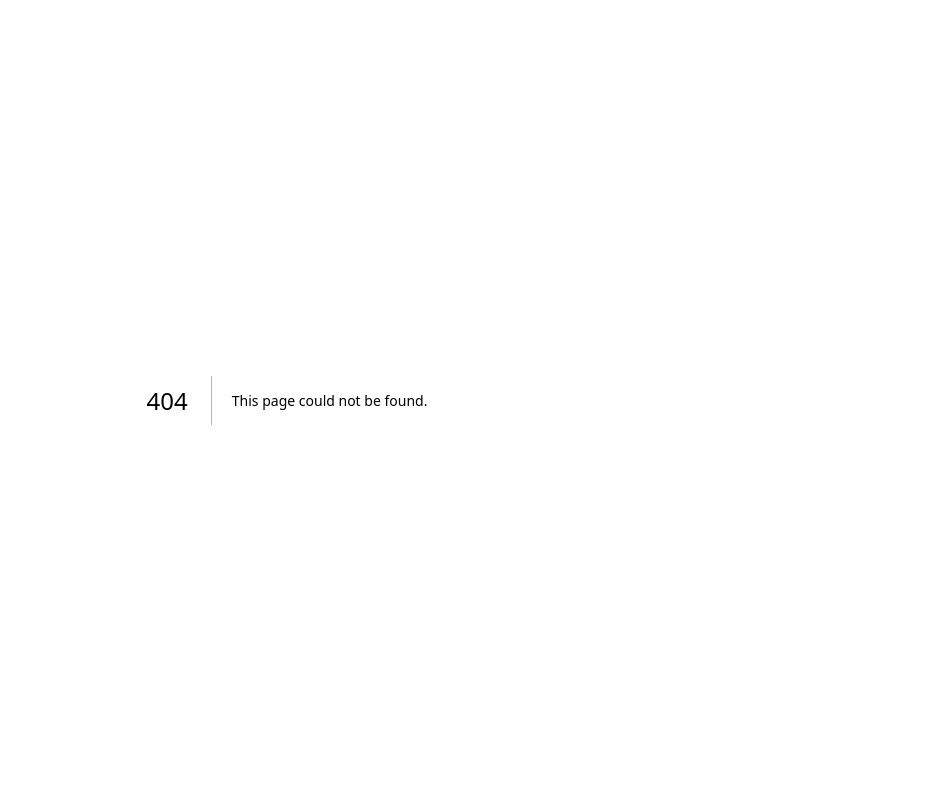
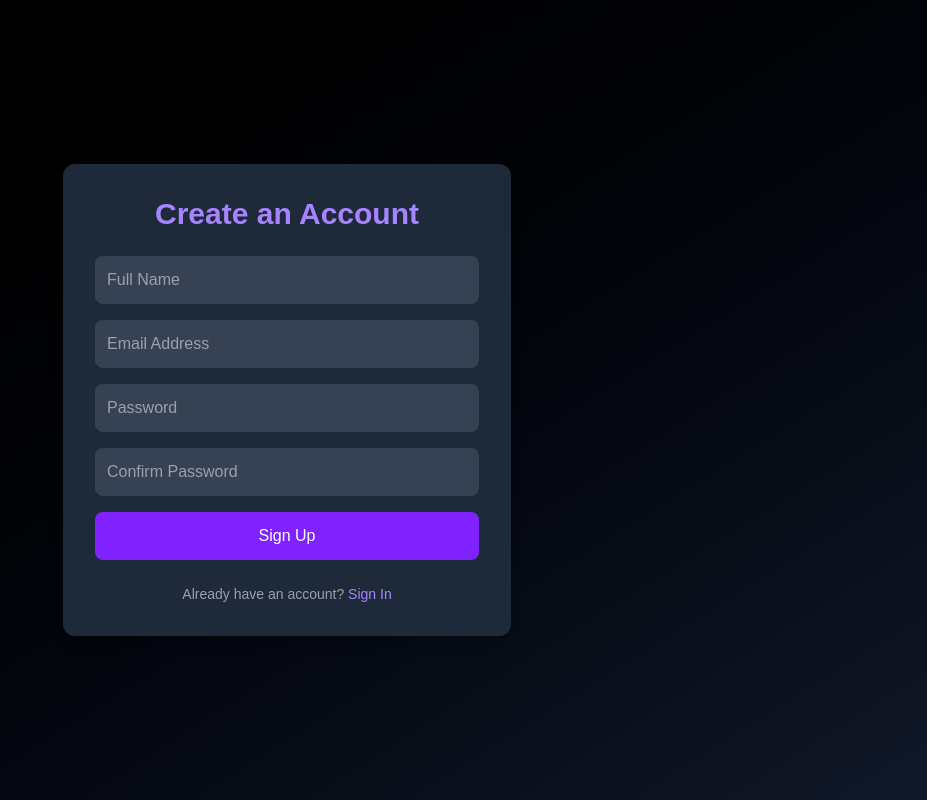
Before and after one commit to SinghKohliEknoor/vape-store, a Next.js app: page /signup in a window 1280 px wide. Before the commit this address had no page. Shown: the whole page, without its empty margins (353-1280 px from the left). Built offline with nearby package versions, Linux system fonts and the light colour scheme.

Commit message:
start adding database

```diff
--- a/app/signin/page.js
+++ b/app/signin/page.js
@@ -1,9 +1,9 @@
-import LandingPage from "./signin";
+import LoginPage from "./signin";
 
 export default function Home() {
   return (
     <div>
-      <LandingPage />
+      <LoginPage />
     </div>
   );
 }
--- a/app/signin/signin.js
+++ b/app/signin/signin.js
@@ -1,6 +1,182 @@
+// "use client";
+// import { useState } from "react";
+// import { useRouter } from "next/navigation";
+
+// export default function LoginPage() {
+//   const [email, setEmail] = useState("");
+//   const [password, setPassword] = useState("");
+//   const [error, setError] = useState("");
+//   const [isLoading, setIsLoading] = useState(false);
+//   const router = useRouter();
+
+//   const handleLogin = (e) => {
+//     e.preventDefault();
+//     setIsLoading(true);
+//     // Simulate API call
+//     setTimeout(() => {
+//       setIsLoading(false);
+//       router.push("/signup");
+//     }, 1500);
+//   };
+
+//   return (
+//     <div className="min-h-screen flex items-center justify-center bg-gradient-to-br from-gray-900 via-purple-900 to-violet-800">
+//       {/* Animated Background Elements */}
+//       <div className="absolute inset-0 overflow-hidden">
+//         <div className="absolute top-0 left-20 w-72 h-72 bg-violet-600 rounded-full mix-blend-multiply filter blur-3xl opacity-20 animate-blob"></div>
+//         <div className="absolute top-0 right-20 w-72 h-72 bg-pink-600 rounded-full mix-blend-multiply filter blur-3xl opacity-20 animate-blob animation-delay-2000"></div>
+//         <div className="absolute bottom-20 left-1/2 w-72 h-72 bg-purple-600 rounded-full mix-blend-multiply filter blur-3xl opacity-20 animate-blob animation-delay-4000"></div>
+//       </div>
+
+//       <div className="relative z-10 bg-white/10 backdrop-blur-lg rounded-3xl shadow-2xl overflow-hidden w-full max-w-md border border-white/20">
+//         {/* Decorative Header */}
+//         <div className="bg-gradient-to-r from-violet-600 to-pink-600 p-6 text-center">
+//           <h2 className="text-4xl font-bold text-white">Smoke Signals</h2>
+//           <p className="text-white/80 mt-2">Elevate your experience</p>
+//         </div>
+
+//         <div className="p-8">
+//           {error && (
+//             <div className="mb-6 p-3 bg-red-500/10 text-red-500 rounded-lg border border-red-500/30 text-center">
+//               {error}
+//             </div>
+//           )}
+
+//           <form onSubmit={handleLogin} className="space-y-6">
+//             <div className="space-y-2">
+//               <label className="block text-white/80 text-sm font-medium">
+//                 Email
+//               </label>
+//               <div className="relative">
+//                 <input
+//                   id="email"
+//                   type="email"
+//                   className="w-full px-4 py-3 bg-white/5 backdrop-blur-sm border border-white/20 rounded-lg focus:outline-none focus:ring-2 focus:ring-violet-500 text-white placeholder-white/50 transition-all duration-300 hover:border-white/40"
+//                   value={email}
+//                   onChange={(e) => setEmail(e.target.value)}
+//                   placeholder="Enter your email"
+//                   required
+//                 />
+//                 <span className="absolute right-3 top-3 text-white/50">
+//                   <svg
+//                     xmlns="http://www.w3.org/2000/svg"
+//                     className="h-5 w-5"
+//                     fill="none"
+//                     viewBox="0 0 24 24"
+//                     stroke="currentColor"
+//                   >
+//                     <path
+//                       strokeLinecap="round"
+//                       strokeLinejoin="round"
+//                       strokeWidth={2}
+//                       d="M3 8l7.89 5.26a2 2 0 002.22 0L21 8M5 19h14a2 2 0 002-2V7a2 2 0 00-2-2H5a2 2 0 00-2 2v10a2 2 0 002 2z"
+//                     />
+//                   </svg>
+//                 </span>
+//               </div>
+//             </div>
+
+//             <div className="space-y-2">
+//               <label
+//                 htmlFor="password"
+//                 className="block text-white/80 text-sm font-medium"
+//               >
+//                 Password
+//               </label>
+//               <div className="relative">
+//                 <input
+//                   id="password"
+//                   type="password"
+//                   className="w-full px-4 py-3 bg-white/5 backdrop-blur-sm border border-white/20 rounded-lg focus:outline-none focus:ring-2 focus:ring-violet-500 text-white placeholder-white/50 transition-all duration-300 hover:border-white/40"
+//                   value={password}
+//                   onChange={(e) => setPassword(e.target.value)}
+//                   placeholder="Enter your password"
+//                   required
+//                 />
+//                 <span className="absolute right-3 top-3 text-white/50">
+//                   <svg
+//                     xmlns="http://www.w3.org/2000/svg"
+//                     className="h-5 w-5"
+//                     fill="none"
+//                     viewBox="0 0 24 24"
+//                     stroke="currentColor"
+//                   >
+//                     <path
+//                       strokeLinecap="round"
+//                       strokeLinejoin="round"
+//                       strokeWidth={2}
+//                       d="M12 15v2m-6 4h12a2 2 0 002-2v-6a2 2 0 00-2-2H6a2 2 0 00-2 2v6a2 2 0 002 2zm10-10V7a4 4 0 00-8 0v4h8z"
+//                     />
+//                   </svg>
+//                 </span>
+//               </div>
+//             </div>
+
+//             <button
+//               type="submit"
+//               disabled={isLoading}
+//               className={`w-full py-3 px-4 rounded-xl font-medium text-white transition-all duration-300 ${
+//                 isLoading
+//                   ? "bg-violet-700 cursor-not-allowed"
+//                   : "bg-gradient-to-r from-violet-600 to-pink-600 hover:from-violet-700 hover:to-pink-700 shadow-lg hover:shadow-violet-500/30"
+//               }`}
+//             >
+//               {isLoading ? (
+//                 <span className="flex items-center justify-center">
+//                   <svg
+//                     className="animate-spin -ml-1 mr-3 h-5 w-5 text-white"
+//                     xmlns="http://www.w3.org/2000/svg"
+//                     fill="none"
+//                     viewBox="0 0 24 24"
+//                   >
+//                     <circle
+//                       className="opacity-25"
+//                       cx="12"
+//                       cy="12"
+//                       r="10"
+//                       stroke="currentColor"
+//                       strokeWidth="4"
+//                     ></circle>
+//                     <path
+//                       className="opacity-75"
+//                       fill="currentColor"
+//                       d="M4 12a8 8 0 018-8V0C5.373 0 0 5.373 0 12h4zm2 5.291A7.962 7.962 0 014 12H0c0 3.042 1.135 5.824 3 7.938l3-2.647z"
+//                     ></path>
+//                   </svg>
+//                   Signing in...
+//                 </span>
+//               ) : (
+//                 "Sign In"
+//               )}
+//             </button>
+//           </form>
+
+//           <div className="mt-6 text-center text-white/70 text-sm">
+//             <p>
+//               Don't have an account?{" "}
+//               <a
+//                 href="#"
+//                 className="text-violet-300 hover:text-violet-200 underline transition"
+//               >
+//                 Sign up
+//               </a>
+//             </p>
+//             <a
+//               href="#"
+//               className="mt-2 inline-block text-white/50 hover:text-white transition"
+//             >
+//               Forgot password?
+//             </a>
+//           </div>
+//         </div>
+//       </div>
+//     </div>
+//   );
+// }
 "use client";
 import { useState } from "react";
 import { useRouter } from "next/navigation";
+import { supabase } from "@/lib/supabaseClient"; // Make sure this path is correct
 
 export default function LoginPage() {
   const [email, setEmail] = useState("");
@@ -9,19 +185,27 @@ export default function LoginPage() {
   const [isLoading, setIsLoading] = useState(false);
   const router = useRouter();
 
-  const handleLogin = (e) => {
+  const handleLogin = async (e) => {
     e.preventDefault();
     setIsLoading(true);
-    // Simulate API call
-    setTimeout(() => {
-      setIsLoading(false);
-      router.push("/signup");
-    }, 1500);
+    setError("");
+
+    const { data, error } = await supabase.auth.signInWithPassword({
+      email,
+      password,
+    });
+
+    setIsLoading(false);
+
+    if (error) {
+      setError(error.message);
+    } else {
+      router.push("/"); // Redirect to home or dashboard
+    }
   };
 
   return (
     <div className="min-h-screen flex items-center justify-center bg-gradient-to-br from-gray-900 via-purple-900 to-violet-800">
-      {/* Animated Background Elements */}
       <div className="absolute inset-0 overflow-hidden">
         <div className="absolute top-0 left-20 w-72 h-72 bg-violet-600 rounded-full mix-blend-multiply filter blur-3xl opacity-20 animate-blob"></div>
         <div className="absolute top-0 right-20 w-72 h-72 bg-pink-600 rounded-full mix-blend-multiply filter blur-3xl opacity-20 animate-blob animation-delay-2000"></div>
@@ -29,7 +213,6 @@ export default function LoginPage() {
       </div>
 
       <div className="relative z-10 bg-white/10 backdrop-blur-lg rounded-3xl shadow-2xl overflow-hidden w-full max-w-md border border-white/20">
-        {/* Decorative Header */}
         <div className="bg-gradient-to-r from-violet-600 to-pink-600 p-6 text-center">
           <h2 className="text-4xl font-bold text-white">Smoke Signals</h2>
           <p className="text-white/80 mt-2">Elevate your experience</p>
@@ -57,22 +240,6 @@ export default function LoginPage() {
                   placeholder="Enter your email"
                   required
                 />
-                <span className="absolute right-3 top-3 text-white/50">
-                  <svg
-                    xmlns="http://www.w3.org/2000/svg"
-                    className="h-5 w-5"
-                    fill="none"
-                    viewBox="0 0 24 24"
-                    stroke="currentColor"
-                  >
-                    <path
-                      strokeLinecap="round"
-                      strokeLinejoin="round"
-                      strokeWidth={2}
-                      d="M3 8l7.89 5.26a2 2 0 002.22 0L21 8M5 19h14a2 2 0 002-2V7a2 2 0 00-2-2H5a2 2 0 00-2 2v10a2 2 0 002 2z"
-                    />
-                  </svg>
-                </span>
               </div>
             </div>
 
@@ -93,22 +260,6 @@ export default function LoginPage() {
                   placeholder="Enter your password"
                   required
                 />
-                <span className="absolute right-3 top-3 text-white/50">
-                  <svg
-                    xmlns="http://www.w3.org/2000/svg"
-                    className="h-5 w-5"
-                    fill="none"
-                    viewBox="0 0 24 24"
-                    stroke="currentColor"
-                  >
-                    <path
-                      strokeLinecap="round"
-                      strokeLinejoin="round"
-                      strokeWidth={2}
-                      d="M12 15v2m-6 4h12a2 2 0 002-2v-6a2 2 0 00-2-2H6a2 2 0 00-2 2v6a2 2 0 002 2zm10-10V7a4 4 0 00-8 0v4h8z"
-                    />
-                  </svg>
-                </span>
               </div>
             </div>
 
@@ -155,7 +306,7 @@ export default function LoginPage() {
             <p>
               Don't have an account?{" "}
               <a
-                href="#"
+                href="/signup"
                 className="text-violet-300 hover:text-violet-200 underline transition"
               >
                 Sign up
--- /dev/null
+++ b/app/signup/page.js
@@ -0,0 +1,5 @@
+import Signup from "./signup";
+
+export default function Page() {
+  return <Signup />;
+}
--- /dev/null
+++ b/app/signup/signup.js
@@ -0,0 +1,93 @@
+"use client";
+import { useState } from "react";
+import Link from "next/link";
+import { useRouter } from "next/navigation";
+
+export default function Signup() {
+  const router = useRouter();
+  const [formData, setFormData] = useState({
+    name: "",
+    email: "",
+    password: "",
+    confirmPassword: "",
+  });
+
+  const handleChange = (e) => {
+    setFormData({ ...formData, [e.target.name]: e.target.value });
+  };
+
+  const handleSubmit = (e) => {
+    e.preventDefault();
+
+    if (formData.password !== formData.confirmPassword) {
+      alert("Passwords do not match");
+      return;
+    }
+
+    // Add actual sign-up logic here
+    console.log("User signed up:", formData);
+    router.push("/signin");
+  };
+
+  return (
+    <div className="min-h-screen flex items-center justify-center bg-gradient-to-br from-black to-gray-900 text-white p-6">
+      <div className="w-full max-w-md bg-gray-800 rounded-xl shadow-lg p-8 space-y-6">
+        <h2 className="text-3xl font-bold text-center text-violet-400">
+          Create an Account
+        </h2>
+
+        <form onSubmit={handleSubmit} className="space-y-4">
+          <input
+            type="text"
+            name="name"
+            placeholder="Full Name"
+            value={formData.name}
+            onChange={handleChange}
+            className="w-full p-3 rounded-lg bg-gray-700 placeholder-gray-400 focus:outline-none focus:ring-2 focus:ring-violet-500"
+            required
+          />
+          <input
+            type="email"
+            name="email"
+            placeholder="Email Address"
+            value={formData.email}
+            onChange={handleChange}
+            className="w-full p-3 rounded-lg bg-gray-700 placeholder-gray-400 focus:outline-none focus:ring-2 focus:ring-violet-500"
+            required
+          />
+          <input
+            type="password"
+            name="password"
+            placeholder="Password"
+            value={formData.password}
+            onChange={handleChange}
+            className="w-full p-3 rounded-lg bg-gray-700 placeholder-gray-400 focus:outline-none focus:ring-2 focus:ring-violet-500"
+            required
+          />
+          <input
+            type="password"
+            name="confirmPassword"
+            placeholder="Confirm Password"
+            value={formData.confirmPassword}
+            onChange={handleChange}
+            className="w-full p-3 rounded-lg bg-gray-700 placeholder-gray-400 focus:outline-none focus:ring-2 focus:ring-violet-500"
+            required
+          />
+          <button
+            type="submit"
+            className="w-full bg-violet-600 hover:bg-violet-700 transition py-3 rounded-lg font-medium"
+          >
+            Sign Up
+          </button>
+        </form>
+
+        <p className="text-center text-sm text-gray-400">
+          Already have an account?{" "}
+          <Link href="/signin" className="text-violet-400 hover:underline">
+            Sign In
+          </Link>
+        </p>
+      </div>
+    </div>
+  );
+}
--- /dev/null
+++ b/lib/supabaseClient.js
@@ -0,0 +1,6 @@
+import { createClient } from "@supabase/supabase-js";
+
+const supabaseUrl = process.env.NEXT_PUBLIC_SUPABASE_URL;
+const supabaseKey = process.env.NEXT_PUBLIC_SUPABASE_KEY;
+
+export const supabase = createClient(supabaseUrl, supabaseKey);
```
Also changed, not shown: package.json (+5 -4 lines), 1 other file (tests, documents, lock files or other folders).
